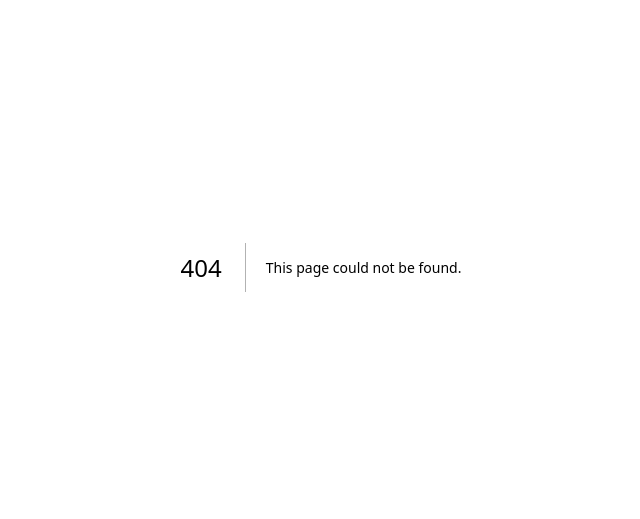
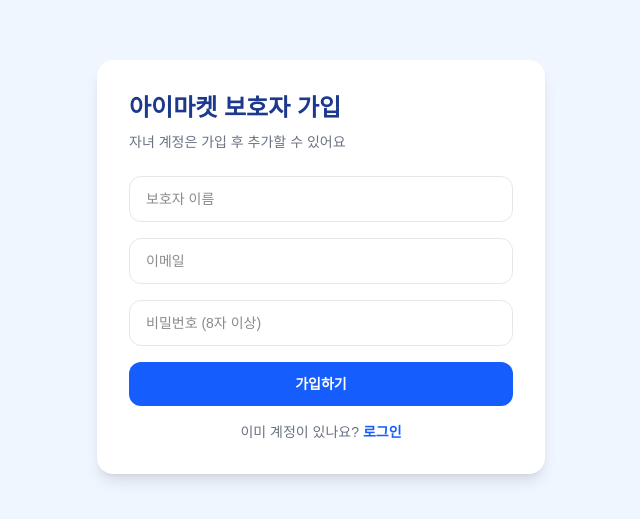
Before and after one commit to jaden4246/mock2, a Next.js app: page /signup in a window 1280 px wide. Before the commit this address had no page. Shown: the part 133-652 px from the top of the page, without its empty margins (319-959 px from the left). Built offline with nearby package versions, Linux system fonts and the light colour scheme.

Commit message:
feat: parent auth (signup, login, logout)
Add guardian signup/login/logout server actions and UI pages using
useActionState (React 19), plus minimal parent dashboard placeholder.

Co-Authored-By: Claude Sonnet 4.6 <noreply@anthropic.com>

```diff
--- /dev/null
+++ b/app/(auth)/login/actions.ts
@@ -0,0 +1,13 @@
+'use server'
+import { createClient } from '@/lib/supabase/server'
+import { redirect } from 'next/navigation'
+
+export async function login(prevState: { error?: string } | null, formData: FormData) {
+  const supabase = await createClient()
+  const { error } = await supabase.auth.signInWithPassword({
+    email: formData.get('email') as string,
+    password: formData.get('password') as string,
+  })
+  if (error) return { error: '이메일 또는 비밀번호를 확인하세요' }
+  redirect('/parent/dashboard')
+}
--- /dev/null
+++ b/app/(auth)/login/page.tsx
@@ -0,0 +1,35 @@
+'use client'
+import { login } from './actions'
+import { useActionState } from 'react'
+
+export default function LoginPage() {
+  const [state, action, pending] = useActionState(login, null)
+  return (
+    <div className="min-h-screen flex items-center justify-center bg-blue-50">
+      <div className="bg-white rounded-2xl shadow-lg p-8 w-full max-w-md">
+        <div className="flex items-center gap-3 mb-6">
+          <div className="w-10 h-10 bg-blue-600 rounded-xl flex items-center justify-center text-xl">🌱</div>
+          <h1 className="text-2xl font-black text-blue-900">아이마켓</h1>
+        </div>
+        {state?.error && (
+          <div className="bg-red-50 border border-red-200 rounded-xl p-3 mb-4 text-red-700 text-sm">
+            {state.error}
+          </div>
+        )}
+        <form action={action} className="flex flex-col gap-4">
+          <input name="email" type="email" placeholder="이메일"
+            className="border border-gray-200 rounded-xl px-4 py-3 text-sm" required />
+          <input name="password" type="password" placeholder="비밀번호"
+            className="border border-gray-200 rounded-xl px-4 py-3 text-sm" required />
+          <button type="submit" disabled={pending}
+            className="bg-blue-600 text-white rounded-xl py-3 font-bold text-sm hover:bg-blue-700 disabled:opacity-50">
+            {pending ? '로그인 중...' : '로그인'}
+          </button>
+        </form>
+        <p className="text-center text-sm text-gray-500 mt-4">
+          처음이신가요? <a href="/signup" className="text-blue-600 font-bold">보호자 가입</a>
+        </p>
+      </div>
+    </div>
+  )
+}
--- /dev/null
+++ b/app/(auth)/logout/actions.ts
@@ -0,0 +1,9 @@
+'use server'
+import { createClient } from '@/lib/supabase/server'
+import { redirect } from 'next/navigation'
+
+export async function logout() {
+  const supabase = await createClient()
+  await supabase.auth.signOut()
+  redirect('/login')
+}
--- /dev/null
+++ b/app/(auth)/signup/actions.ts
@@ -0,0 +1,21 @@
+'use server'
+import { createClient } from '@/lib/supabase/server'
+import { redirect } from 'next/navigation'
+
+export async function signUp(prevState: { error?: string } | null, formData: FormData) {
+  const supabase = await createClient()
+  const email = formData.get('email') as string
+  const password = formData.get('password') as string
+  const name = formData.get('name') as string
+
+  const { data, error } = await supabase.auth.signUp({ email, password })
+  if (error || !data.user) return { error: error?.message ?? '회원가입 실패' }
+
+  const { error: profileError } = await supabase
+    .from('parent_profiles')
+    .insert({ id: data.user.id, name })
+
+  if (profileError) return { error: '프로필 생성 실패' }
+
+  redirect('/parent/dashboard')
+}
--- /dev/null
+++ b/app/(auth)/signup/page.tsx
@@ -0,0 +1,36 @@
+'use client'
+import { signUp } from './actions'
+import { useActionState } from 'react'
+
+export default function SignupPage() {
+  const [state, action, pending] = useActionState(signUp, null)
+  return (
+    <div className="min-h-screen flex items-center justify-center bg-blue-50">
+      <div className="bg-white rounded-2xl shadow-lg p-8 w-full max-w-md">
+        <h1 className="text-2xl font-black text-blue-900 mb-2">아이마켓 보호자 가입</h1>
+        <p className="text-gray-500 text-sm mb-6">자녀 계정은 가입 후 추가할 수 있어요</p>
+        {state?.error && (
+          <div className="bg-red-50 border border-red-200 rounded-xl p-3 mb-4 text-red-700 text-sm">
+            {state.error}
+          </div>
+        )}
+        <form action={action} className="flex flex-col gap-4">
+          <input name="name" type="text" placeholder="보호자 이름"
+            className="border border-gray-200 rounded-xl px-4 py-3 text-sm" required />
+          <input name="email" type="email" placeholder="이메일"
+            className="border border-gray-200 rounded-xl px-4 py-3 text-sm" required />
+          <input name="password" type="password" placeholder="비밀번호 (8자 이상)"
+            className="border border-gray-200 rounded-xl px-4 py-3 text-sm"
+            minLength={8} required />
+          <button type="submit" disabled={pending}
+            className="bg-blue-600 text-white rounded-xl py-3 font-bold text-sm hover:bg-blue-700 disabled:opacity-50">
+            {pending ? '가입 중...' : '가입하기'}
+          </button>
+        </form>
+        <p className="text-center text-sm text-gray-500 mt-4">
+          이미 계정이 있나요? <a href="/login" className="text-blue-600 font-bold">로그인</a>
+        </p>
+      </div>
+    </div>
+  )
+}
--- /dev/null
+++ b/app/(parent)/dashboard/page.tsx
@@ -0,0 +1,7 @@
+export default function ParentDashboard() {
+  return (
+    <div className="min-h-screen bg-gray-50 flex items-center justify-center">
+      <p className="text-gray-500">보호자 대시보드 (Task 7에서 구현)</p>
+    </div>
+  )
+}
--- /dev/null
+++ b/app/(parent)/layout.tsx
@@ -0,0 +1,3 @@
+export default function ParentLayout({ children }: { children: React.ReactNode }) {
+  return <>{children}</>
+}
```
